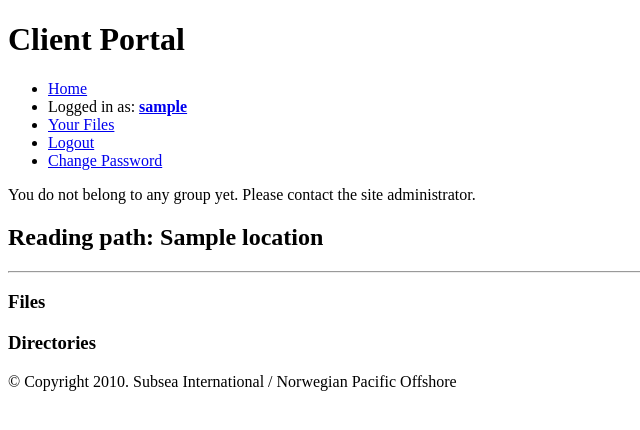
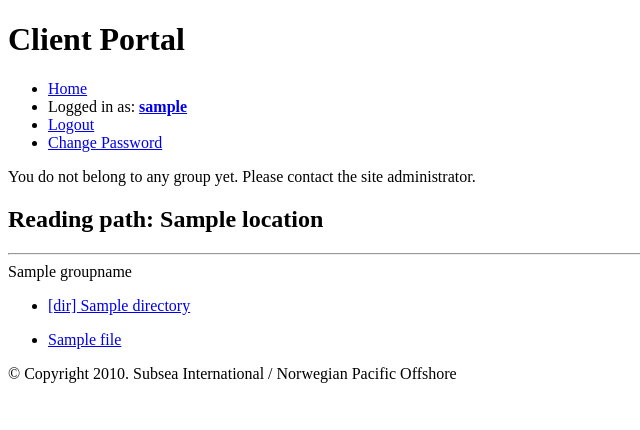
Before and after one commit to wenbert/clientarea, a Django app: template templates/home/browse_files.html in a window 1280 px wide. Shown: the top 430 px of the page, without its empty margins (0-640 px from the left). Run offline with Django 3.2, Linux system fonts and the light colour scheme; a user stored in the database is signed in; tables that the repository leaves empty hold one stand-in row (values such as "Sample post"); the template is opened without the code that fills it: most values are stand-ins (such as "Sample title", 1, 10 or a date in 2020); parts of the project's set-up code (start-up, migrations or seed data) failed here and were passed over.

Commit message:
security fix. interface fix for browse. urls.py also updated to handle browse change. need to put breadcrumbs

```diff
--- a/templates/base.html
+++ b/templates/base.html
@@ -12,7 +12,6 @@
         {% if user.is_authenticated %}
             <li><a href="/">Home</a></li>
             <li>Logged in as: <b><a href="/profiles/{{user.username}}">{{ user.username }}</a></b></li>
-            <li><a href="/home/browse_files">Your Files</a></li>
             <li><a href="/accounts/logout">Logout</a></li>
             <li><a href="/accounts/password/change">Change Password</a></li>
         {% else %}
@@ -27,7 +26,7 @@
         You belong to:
         <ul>
         {% for group in user.groups.all %}
-            <li>{{group}}</li>
+            <li><a href="/home/browse_files/{{group}}">{{group}}</a></li>
         {% endfor %}
         </ul>
         {% else %}
--- a/templates/home/browse_files.html
+++ b/templates/home/browse_files.html
@@ -2,28 +2,21 @@
 {% block content %}
 <h2>Reading path: {{location}}</h2>
 <hr/>
-<h3>Files</h3>
-{% if files %}
+{{groupname}}
+{% if files or directories%}
     <ul>
-    {% for group in user.groups.all %}
-        {% for file in files %}
-            <li><a href="/home/download/{{group}}/{{ file|urlencode }}">{{ file }}</a></li>
-        {% endfor %}
+    {% for directory in directories %}
+            <li><a href="/home/browse_files/{{groupname}}/?dir={{directory.path|urlencode }}">[dir] {{ directory.name }}</a></li>
     {% endfor %}
     </ul>
-{% else %}
-        No files available.
-{% endif %}
-<h3>Directories</h3>
-{% if directories %}
     <ul>
-    {% for group in user.groups.all %}
-        {% for directory in directories %}
-            <li><a href="/home/browse_files/{{group}}/?dir={{ directory|urlencode }}">{{ directory }}</a></li>
-        {% endfor %}
+    {% for file in files %}
+            <li><a href="/home/download/{{groupname}}/{{ file.path|urlencode }}">{{ file.name }}</a></li>
     {% endfor %}
     </ul>
+
 {% else %}
-        No directory available.
+        No files/directories available.
 {% endif %}
+
 {% endblock %}
--- a/urls.py
+++ b/urls.py
@@ -16,7 +16,7 @@ urlpatterns = patterns('',
 
     # Uncomment the next line to enable the admin:
     (r'^$', home),
-    (r'^home/browse_files', browse_files),
+    (r'^home/browse_files/(?P<groupname>\w+)', browse_files),
     (r'^home/download/(?P<groupname>\w+)/(?P<filename>.*)$', download),
     (r'^admin/', include(admin.site.urls)),
     (r'^accounts/', include('registration.backends.default.urls')),
```
Also changed, not shown: home/views.py (+22 -15 lines).
